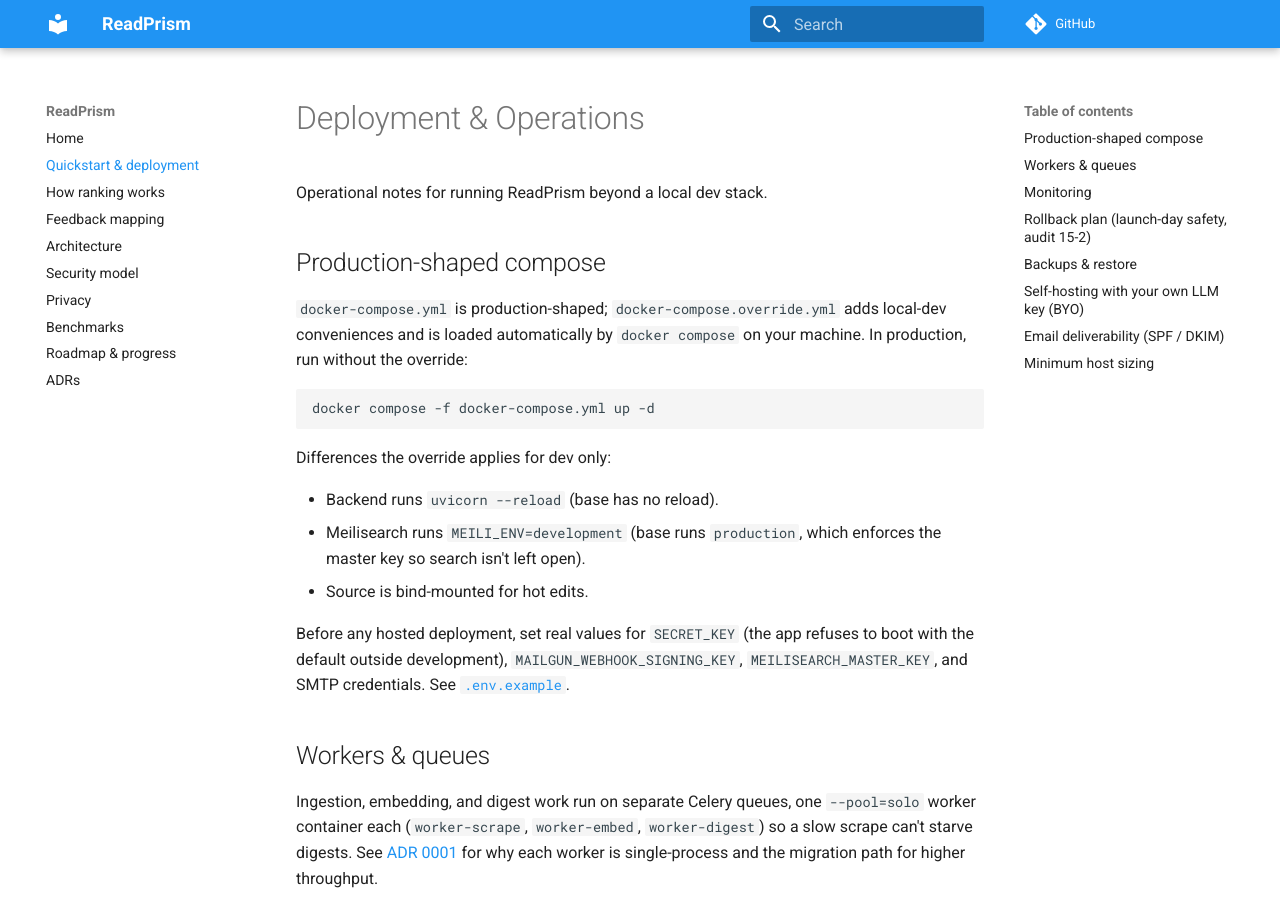
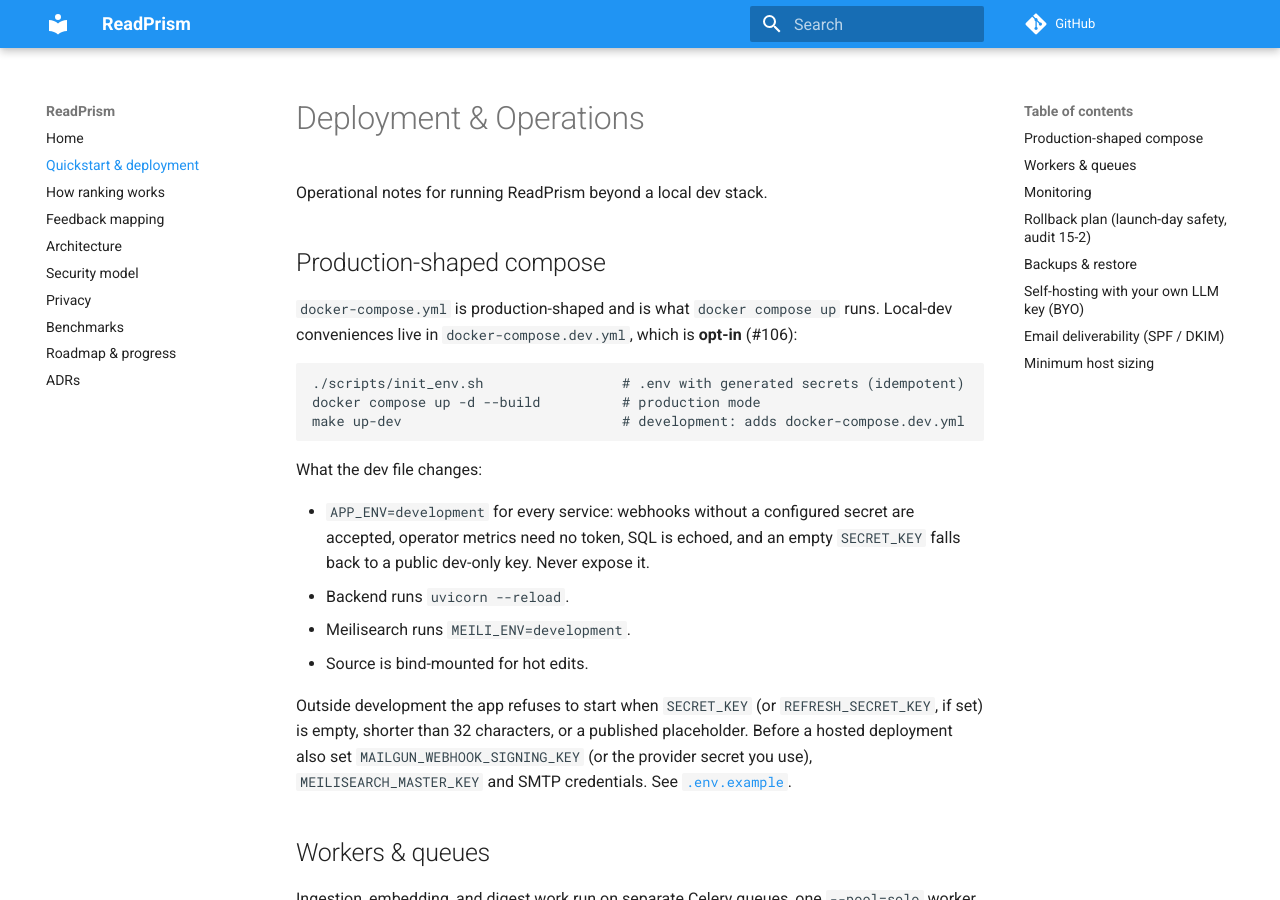
Before and after one commit to mohitmishra786/readprism, an MkDocs documentation site: the page built from docs/DEPLOYMENT.md, in a window 1280 px wide and 900 px high. Built offline with MkDocs 1.6.1 and Material for MkDocs 9.7.7, drawn with Linux system fonts in a browser that asks for light colours; comment, search, counter and statistics services are not loaded.

Commit message:
[#106] Default to production mode and refuse unsafe signing keys
APP_ENV defaulted to development in code, .env.example and the committed
docker-compose.override.yml (which `docker compose up` applies
automatically). In that mode the published SECRET_KEY was accepted, so JWTs
were forgeable (the user id in the token is also in every digest email
link), webhooks without a secret were unauthenticated, operator metrics were
open and SQL was echoed.

- app_env defaults to "production"; secret_key has no usable default.
- validate_settings() refuses an empty, short, or published key (and a weak
  REFRESH_SECRET_KEY) outside development; development with an empty key
  falls back to a labelled public dev-only key with a warning.
- scripts/init_env.sh creates .env with random SECRET_KEY,
  REFRESH_SECRET_KEY and METRICS_TOKEN (idempotent, chmod 600); `make env`,
  and up-lite/up-full depend on it.
- docker-compose.override.yml -> docker-compose.dev.yml (opt-in via
  `make up-dev`); beat also runs in development there.
- CI workflows use init_env.sh; the test suite pins APP_ENV=development
  unless TEST_APP_ENV is set.

Co-Authored-By: Claude Opus 5.5 <noreply@anthropic.com>

````diff
--- a/docker-compose.override.yml
+++ b/docker-compose.dev.yml
@@ -1,6 +1,8 @@
 version: "3.9"
 
-# Local development overrides
+# Local development overrides. Not applied automatically (#106):
+#   docker compose -f docker-compose.yml -f docker-compose.dev.yml up -d --build
+# or `make up-dev`.
 services:
   backend:
     volumes:
@@ -30,6 +32,8 @@ services:
   beat:
     volumes:
       - ./backend:/app
+    environment:
+      APP_ENV: development
 
   frontend:
     volumes:
--- a/docs/DEPLOYMENT.md
+++ b/docs/DEPLOYMENT.md
@@ -4,24 +4,30 @@ Operational notes for running ReadPrism beyond a local dev stack.
 
 ## Production-shaped compose
 
-`docker-compose.yml` is production-shaped; `docker-compose.override.yml` adds
-local-dev conveniences and is loaded automatically by `docker compose` on your
-machine. In production, run without the override:
+`docker-compose.yml` is production-shaped and is what `docker compose up` runs.
+Local-dev conveniences live in `docker-compose.dev.yml`, which is **opt-in**
+(#106):
 
 ```bash
-docker compose -f docker-compose.yml up -d
+./scripts/init_env.sh                 # .env with generated secrets (idempotent)
+docker compose up -d --build          # production mode
+make up-dev                           # development: adds docker-compose.dev.yml
 ```
 
-Differences the override applies for dev only:
+What the dev file changes:
 
-- Backend runs `uvicorn --reload` (base has no reload).
-- Meilisearch runs `MEILI_ENV=development` (base runs `production`, which
-  enforces the master key so search isn't left open).
+- `APP_ENV=development` for every service: webhooks without a configured secret
+  are accepted, operator metrics need no token, SQL is echoed, and an empty
+  `SECRET_KEY` falls back to a public dev-only key. Never expose it.
+- Backend runs `uvicorn --reload`.
+- Meilisearch runs `MEILI_ENV=development`.
 - Source is bind-mounted for hot edits.
 
-Before any hosted deployment, set real values for `SECRET_KEY` (the app refuses
-to boot with the default outside development), `MAILGUN_WEBHOOK_SIGNING_KEY`,
-`MEILISEARCH_MASTER_KEY`, and SMTP credentials. See [`.env.example`](../.env.example).
+Outside development the app refuses to start when `SECRET_KEY` (or
+`REFRESH_SECRET_KEY`, if set) is empty, shorter than 32 characters, or a
+published placeholder. Before a hosted deployment also set
+`MAILGUN_WEBHOOK_SIGNING_KEY` (or the provider secret you use),
+`MEILISEARCH_MASTER_KEY` and SMTP credentials. See [`.env.example`](../.env.example).
 
 ## Workers & queues
 
````
Also changed, not shown: README.md (+9 -5 lines), 8 other files.
